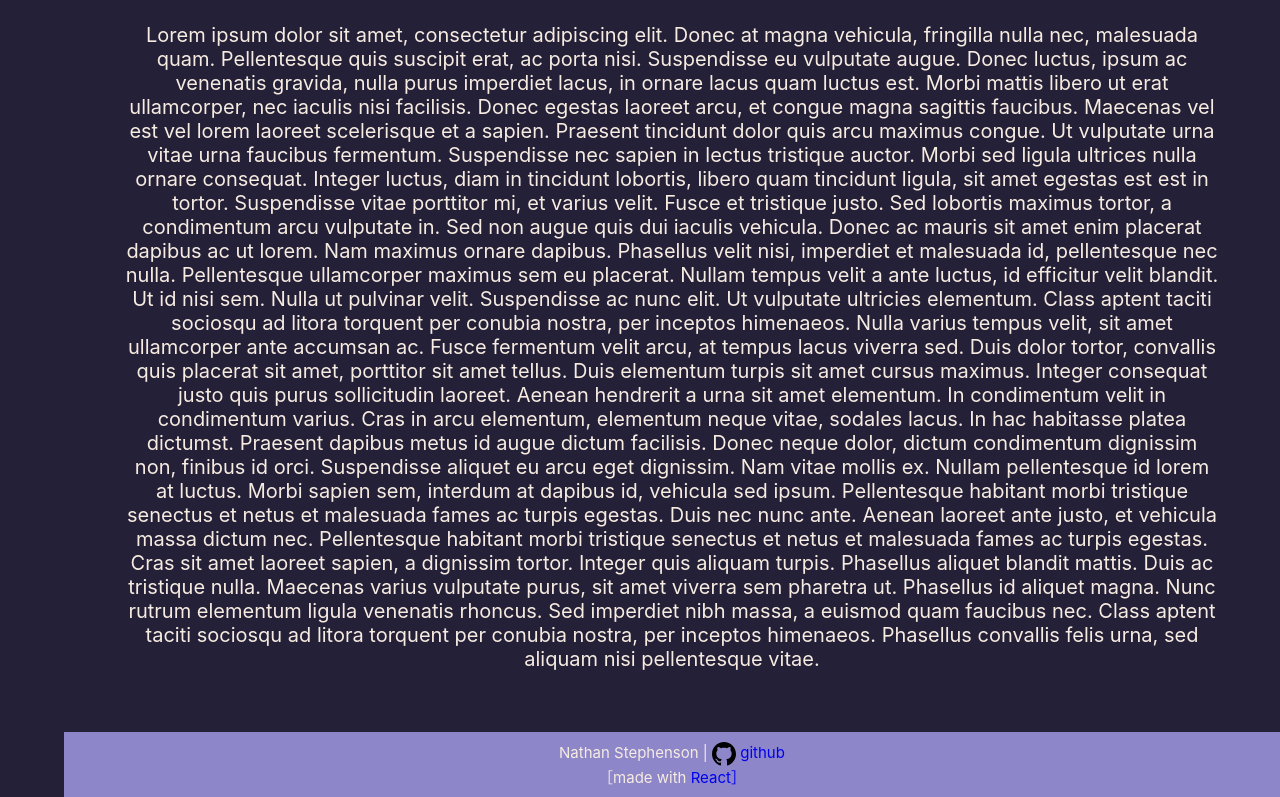
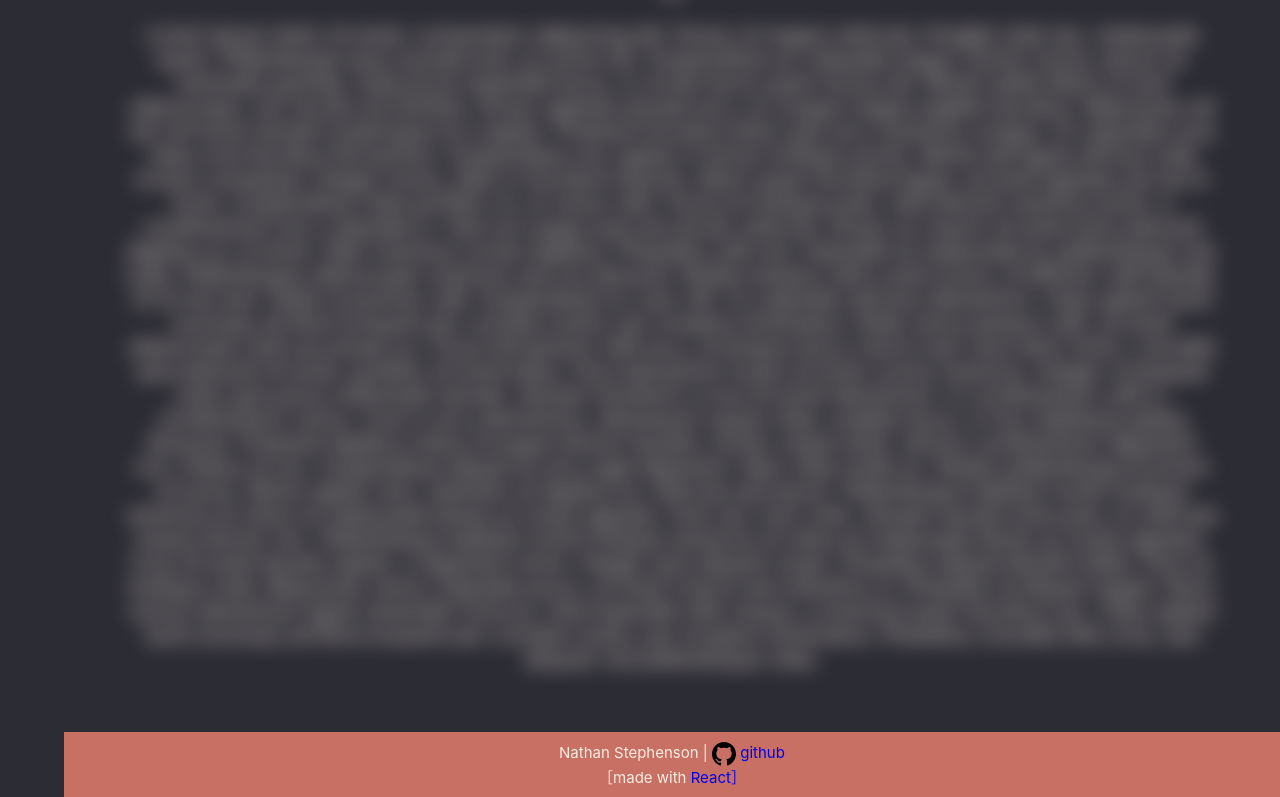
Before and after one commit to nathanstephenson/Portfolio, a React (Create React App) app in the folder portfolio/: page / in a window 1280 px wide. Shown: the part 1558-2355 px from the top of the page. Built offline with nearby package versions, Linux system fonts and the light colour scheme.

Commit message:
updated colour scheme and added blur when navbar open

```diff
--- a/portfolio/src/App.css
+++ b/portfolio/src/App.css
@@ -1,8 +1,8 @@
 :root {
 	--transition-speed: 50ms;
 
-	--background-colour-primary-dark: #242038;
-	--background-colour-secondary-dark: #8D86C9;
+	--background-colour-primary-dark: #2C2C34;
+	--background-colour-secondary-dark: #C97064;
 	--background-colour-primary-light: #F7ECE1;
 	--background-colour-secondary-light: #EB9486;
 	--background-colour-primary: var(--background-colour-primary-dark);
@@ -11,6 +11,7 @@
 	--text-colour: var(--background-colour-primary-light);
 
 	--font-size: calc(4px + 2vmin);
+	--main-blur-amount: 0px;
 }
 
 .App {
@@ -55,6 +56,10 @@ a:active { text-decoration: none; }
 
 .App-main {
 	min-height: 100vh;
+    -webkit-filter: blur(var(--main-blur-amount));
+    -moz-filter: blur(var(--main-blur-amount));
+    -o-filter: blur(var(--main-blur-amount));
+    -ms-filter: blur(var(--main-blur-amount));
 }
 
 .App-including-footer {
--- a/portfolio/src/main/components/welcome/Welcome.css
+++ b/portfolio/src/main/components/welcome/Welcome.css
@@ -2,7 +2,7 @@
 .Welcome {
 	min-height: 100vh;
 	min-width: 100%;
-	background: white;
+	background: blue;
 	visibility: visible;
 	opacity: 100%;
 }
--- a/portfolio/src/main/components/welcome/Welcome.tsx
+++ b/portfolio/src/main/components/welcome/Welcome.tsx
@@ -5,7 +5,6 @@ import './Welcome.css'
 const WELCOME = "Welcome"
 
 export default function Welcome(props: any) {
-	const domRef = useRef(null);
 
 	useLayoutEffect(() => {
 		function onScroll() {
@@ -28,7 +27,7 @@ export default function Welcome(props: any) {
 	}, []);
 
 	return (
-		<div id={WELCOME} className={WELCOME} ref={domRef}>
+		<div id={WELCOME} className={WELCOME}>
 			Welcome
 		</div>
 	)
--- a/portfolio/src/main/navbar/Navbar.tsx
+++ b/portfolio/src/main/navbar/Navbar.tsx
@@ -5,6 +5,7 @@ import 'App.css'
 import './Navbar.css'
 
 const APP_INCLUDING_FOOTER = "App-including-footer"
+const BLUR_AMOUNT = "10px"
 
 const NAVBAR_ITEM = "NavbarItem"
 const NAVBAR = "Navbar"
@@ -76,6 +77,7 @@ export default function Navbar() {
 				}
 			}, 50)
 			document.getElementById(NAVBAR)!.style.width = NAVBAR_WIDTH_WIDE
+			document.documentElement.style.setProperty("--main-blur-amount", BLUR_AMOUNT)
 		}
 	}
 
@@ -87,6 +89,7 @@ export default function Navbar() {
 				dark: textState.dark
 			})
 			document.getElementById(NAVBAR)!.style.width = NAVBAR_WIDTH_THIN
+			document.documentElement.style.setProperty("--main-blur-amount", "0px")
 		}
 	}
 
```
